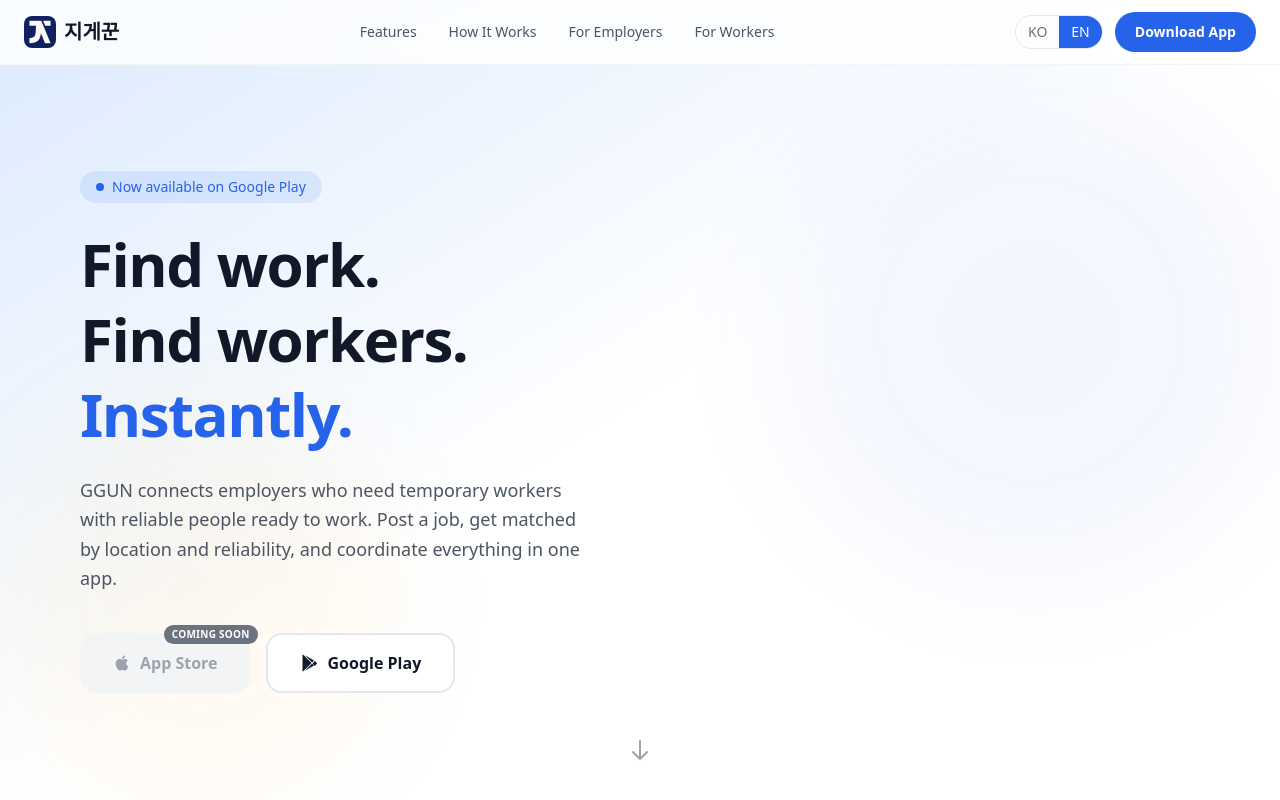
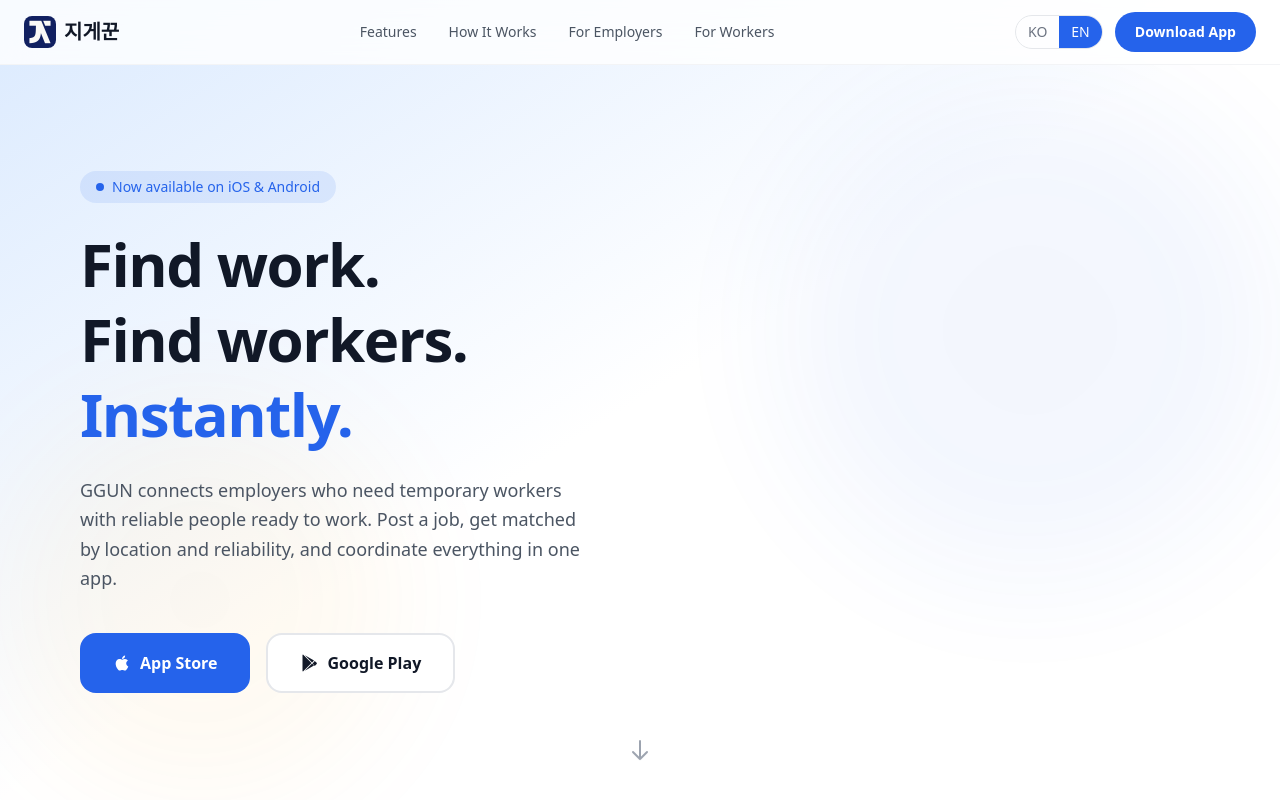
Before and after one commit to jigekun-labs/jigekun-web, a Next.js app: page /en in a window 1280 px wide. Shown: the top 800 px of the page. Built offline with nearby package versions, Linux system fonts and the light colour scheme.

Commit message:
app store download url added

```diff
--- a/package.json
+++ b/package.json
@@ -1,5 +1,5 @@
 {
-  "name": "ggun-website",
+  "name": "jigekun-website",
   "version": "0.1.0",
   "private": true,
   "scripts": {
--- a/src/app/[locale]/page.tsx
+++ b/src/app/[locale]/page.tsx
@@ -32,18 +32,17 @@ async function HeroSection() {
           </p>
 
           <div className="mt-10 flex flex-col sm:flex-row gap-4">
-            <div
-              aria-disabled="true"
-              className="relative inline-flex items-center justify-center gap-2 px-8 py-4 text-base font-semibold text-[var(--gray-400)] bg-[var(--gray-100)] rounded-2xl cursor-not-allowed select-none"
+            <a
+              href="https://apps.apple.com/kr/app/%EC%A7%80%EA%B2%8C%EA%BE%BC/id6763435966"
+              target="_blank"
+              rel="noopener noreferrer"
+              className="inline-flex items-center justify-center gap-2 px-8 py-4 text-base font-semibold text-white bg-[var(--primary)] rounded-2xl hover:bg-[var(--primary-dark)] transition-all hover:shadow-lg hover:shadow-blue-500/25"
             >
               <svg width="20" height="20" viewBox="0 0 24 24" fill="currentColor">
                 <path d="M17.05 20.28c-.98.95-2.05.8-3.08.35-1.09-.46-2.09-.48-3.24 0-1.44.62-2.2.44-3.06-.35C2.79 15.25 3.51 7.59 9.05 7.31c1.35.07 2.29.74 3.08.8 1.18-.24 2.31-.93 3.57-.84 1.51.12 2.65.72 3.4 1.8-3.12 1.87-2.38 5.98.48 7.13-.57 1.5-1.31 2.99-2.54 4.09zM12.03 7.25c-.15-2.23 1.66-4.07 3.74-4.25.29 2.58-2.34 4.5-3.74 4.25z" />
               </svg>
               {t("appStore")}
-              <span className="absolute -top-2 -right-2 px-2 py-0.5 text-[10px] font-semibold uppercase tracking-wide text-white bg-[var(--gray-500)] rounded-full">
-                {t("comingSoon")}
-              </span>
-            </div>
+            </a>
             <a
               href="https://play.google.com/store/apps/details?id=kr.co.jigekun.labs"
               target="_blank"
@@ -355,18 +354,17 @@ async function CTASection() {
             </p>
 
             <div className="mt-10 flex flex-col sm:flex-row justify-center gap-4">
-              <div
-                aria-disabled="true"
-                className="relative inline-flex items-center justify-center gap-3 px-8 py-4 bg-white/30 text-white/60 font-semibold rounded-2xl cursor-not-allowed select-none"
+              <a
+                href="https://apps.apple.com/kr/app/%EC%A7%80%EA%B2%8C%EA%BE%BC/id6763435966"
+                target="_blank"
+                rel="noopener noreferrer"
+                className="inline-flex items-center justify-center gap-3 px-8 py-4 bg-white text-[var(--primary)] font-semibold rounded-2xl hover:bg-white/90 transition-colors"
               >
                 <svg width="22" height="22" viewBox="0 0 24 24" fill="currentColor">
                   <path d="M17.05 20.28c-.98.95-2.05.8-3.08.35-1.09-.46-2.09-.48-3.24 0-1.44.62-2.2.44-3.06-.35C2.79 15.25 3.51 7.59 9.05 7.31c1.35.07 2.29.74 3.08.8 1.18-.24 2.31-.93 3.57-.84 1.51.12 2.65.72 3.4 1.8-3.12 1.87-2.38 5.98.48 7.13-.57 1.5-1.31 2.99-2.54 4.09zM12.03 7.25c-.15-2.23 1.66-4.07 3.74-4.25.29 2.58-2.34 4.5-3.74 4.25z" />
                 </svg>
                 {t("ios")}
-                <span className="absolute -top-2 -right-2 px-2 py-0.5 text-[10px] font-semibold uppercase tracking-wide text-[var(--primary)] bg-white rounded-full">
-                  {t("comingSoon")}
-                </span>
-              </div>
+              </a>
               <a
                 href="https://play.google.com/store/apps/details?id=kr.co.jigekun.labs"
                 target="_blank"
--- a/src/messages/en.json
+++ b/src/messages/en.json
@@ -7,14 +7,13 @@
     "downloadApp": "Download App"
   },
   "Hero": {
-    "badge": "Now available on Google Play",
+    "badge": "Now available on iOS & Android",
     "title1": "Find work.",
     "title2": "Find workers.",
     "title3": "Instantly.",
     "description": "GGUN connects employers who need temporary workers with reliable people ready to work. Post a job, get matched by location and reliability, and coordinate everything in one app.",
     "appStore": "App Store",
     "googlePlay": "Google Play",
-    "comingSoon": "Coming soon",
     "phoneTagline": "지게꾼",
     "phoneButton": "Get Started"
   },
@@ -95,8 +94,7 @@
     "title": "Ready to get started?",
     "description": "Download GGUN today and join thousands of employers and workers who are already making temporary work simpler.",
     "ios": "Download for iOS",
-    "android": "Download for Android",
-    "comingSoon": "Coming soon"
+    "android": "Download for Android"
   },
   "Footer": {
     "tagline": "Connecting employers with reliable temporary workers. Post a job, get matched, get it done.",
--- a/src/messages/ko.json
+++ b/src/messages/ko.json
@@ -7,14 +7,13 @@
     "downloadApp": "앱 다운로드"
   },
   "Hero": {
-    "badge": "Google Play에서 이용 가능",
+    "badge": "iOS & Android에서 이용 가능",
     "title1": "일자리를 찾고,",
     "title2": "인력을 구하고,",
     "title3": "바로 시작.",
     "description": "지게꾼은 임시 인력이 필요한 사업주와 일할 준비가 된 신뢰할 수 있는 사람들을 연결합니다. 일자리를 등록하고, 위치와 신뢰도 기반으로 매칭 받고, 모든 것을 하나의 앱에서 관리하세요.",
     "appStore": "App Store",
     "googlePlay": "Google Play",
-    "comingSoon": "출시 예정",
     "phoneTagline": "지게꾼",
     "phoneButton": "시작하기"
   },
@@ -95,8 +94,7 @@
     "title": "시작할 준비 되셨나요?",
     "description": "지금 지게꾼을 다운로드하고, 이미 임시 근무를 더 쉽게 만들고 있는 수천 명의 사업주와 근로자에 합류하세요.",
     "ios": "iOS 다운로드",
-    "android": "Android 다운로드",
-    "comingSoon": "출시 예정"
+    "android": "Android 다운로드"
   },
   "Footer": {
     "tagline": "사업주와 신뢰할 수 있는 임시 근로자를 연결합니다. 일자리를 올리고, 매칭 받고, 완료하세요.",
```
Also changed, not shown: 1 other file (tests, documents, lock files or other folders).
